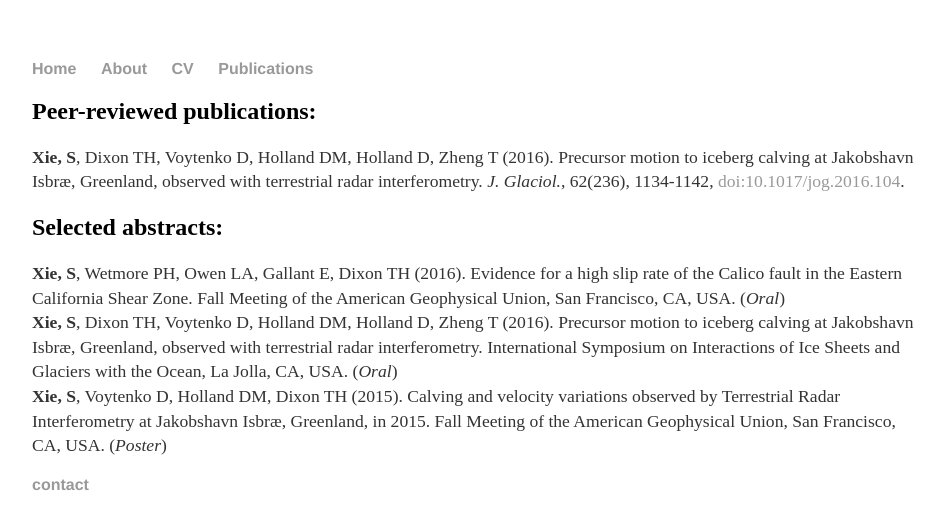
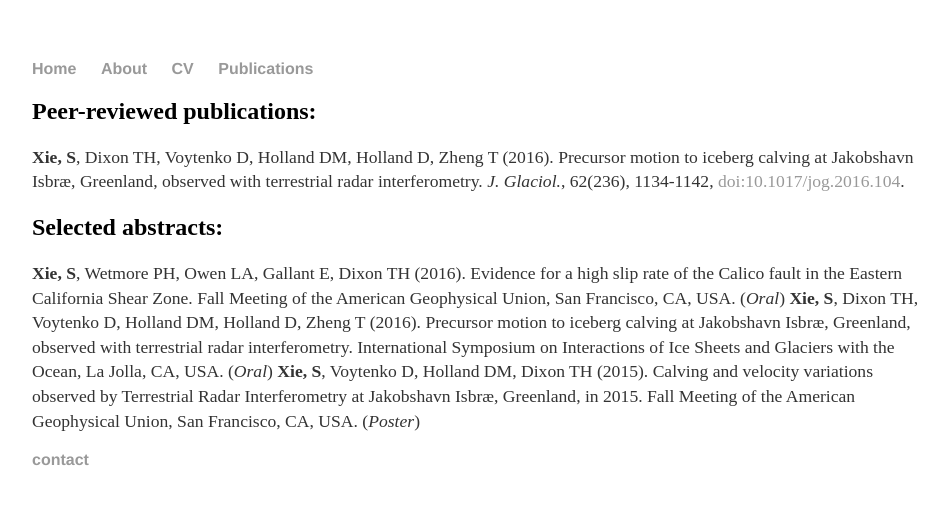
Before and after one commit to suruixie/suruixie.github.io, a Jekyll site: the page built from publications/index.html, in a window 1280 px wide. Shown: the top 530 px of the page, without its empty margins (160-1108 px from the left). Built offline with Jekyll 4.4.1, drawn with Linux system fonts in a browser that asks for light colours.

Commit message:
Update index.html

```diff
--- a/publications/index.html
+++ b/publications/index.html
@@ -13,11 +13,11 @@
 	<h2>Selected abstracts:</h2>
 
 	<p style="font-size:1.1em;">
-		<span class="line"><strong>Xie, S</strong>, Wetmore PH, Owen LA, Gallant E, Dixon TH (2016). Evidence for a high slip rate of the Calico fault in the Eastern California Shear Zone. Fall Meeting of the American Geophysical Union, San Francisco, CA, USA. (<em>Oral</em>)</span>
+		<strong>Xie, S</strong>, Wetmore PH, Owen LA, Gallant E, Dixon TH (2016). Evidence for a high slip rate of the Calico fault in the Eastern California Shear Zone. Fall Meeting of the American Geophysical Union, San Francisco, CA, USA. (<em>Oral</em>)
 
-		<span class="line"><strong>Xie, S</strong>, Dixon TH, Voytenko D, Holland DM, Holland D, Zheng T (2016). Precursor motion to iceberg calving at Jakobshavn Isbræ, Greenland, observed with terrestrial radar interferometry. International Symposium on Interactions of Ice Sheets and Glaciers with the Ocean, La Jolla, CA, USA. (<em>Oral</em>) </span>
+		<strong>Xie, S</strong>, Dixon TH, Voytenko D, Holland DM, Holland D, Zheng T (2016). Precursor motion to iceberg calving at Jakobshavn Isbræ, Greenland, observed with terrestrial radar interferometry. International Symposium on Interactions of Ice Sheets and Glaciers with the Ocean, La Jolla, CA, USA. (<em>Oral</em>)
 
-		<span class="line"><strong>Xie, S</strong>, Voytenko D, Holland DM, Dixon TH (2015). Calving and velocity variations observed by Terrestrial Radar Interferometry at Jakobshavn Isbræ, Greenland, in 2015. Fall Meeting of the American Geophysical Union, San Francisco, CA, USA. (<em>Poster</em>)</span>
+		<strong>Xie, S</strong>, Voytenko D, Holland DM, Dixon TH (2015). Calving and velocity variations observed by Terrestrial Radar Interferometry at Jakobshavn Isbræ, Greenland, in 2015. Fall Meeting of the American Geophysical Union, San Francisco, CA, USA. (<em>Poster</em>)
 	</p>
 
 </div>
```
